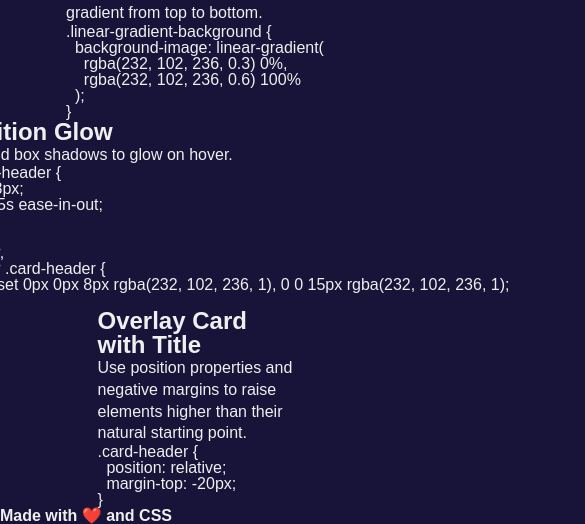
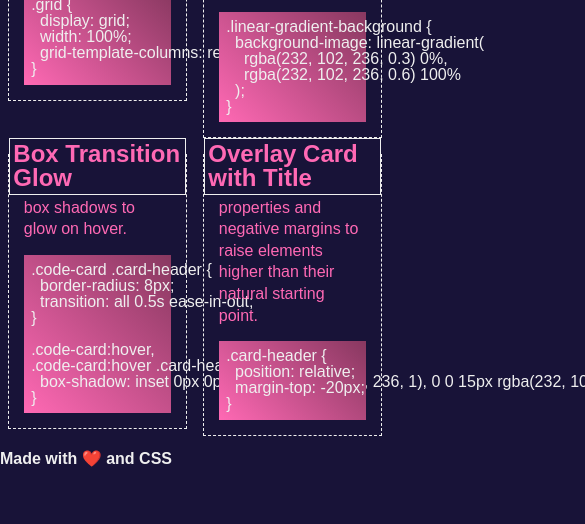
Before and after one commit to tburzynski2/css-cheatsheet, a plain HTML site: page index.html in a window 390 px wide. Shown: the part 685-1209 px from the top of the page, 585 px wide, since content can reach past the window. After the commit the page ends 1152 px from the top, so only its background shows below. Drawn offline with Linux system fonts and the light colour scheme.

Commit message:
card styles, flexbox, media queries, gradients

```diff
--- a/css/style.css
+++ b/css/style.css
@@ -34,6 +34,7 @@ header {
 .row {
   display: flex;
   flex-wrap: wrap;
+  gap: 4%;
 }
 
 .justify-center {
@@ -41,19 +42,55 @@ header {
 }
 
 .card-column {
-  flex-basis: 33%;
+  width: 32%;
+  margin-bottom: 4%;
+}
+
+.card {
+  border: 1.5px dashed var(--light);
+  padding: 15px;
+  display: flex;
+  flex-direction: column;
+  position: relative;
+}
+
+.card h2,
+.card p {
+  color: var(--primary);
+}
+
+.card p {
+  margin: 5px 0 15px 0;
+}
+
+.card-header {
+  position: absolute;
+  top: -17px;
+  left: 0;
+  border: 1px solid var(--light);
+  background-color: var(--background);
+  padding: 2%;
+}
+
+.code-block {
+  display: flex;
+  flex-direction: column;
+  justify-content: center;
+  padding: 5%;
+  background: linear-gradient(45deg, var(--primary) 0%, #883860 100%);
+  flex: 1;
+}
+
+/* Mobile */
+@media screen and (max-width: 767) {
+  .card-column {
+    width: 100%;
+  }
 }
 
 /* Tablet */
 @media screen and (max-width: 840px) {
   .card-column {
-    flex-basis: 50%;
+    width: 46%;
   }
 }
-
-/* Mobile */
-@media screen and (max-width: 767) {
-  .card-column {
-    flex-basis: 100%;
-  }
-}
```
